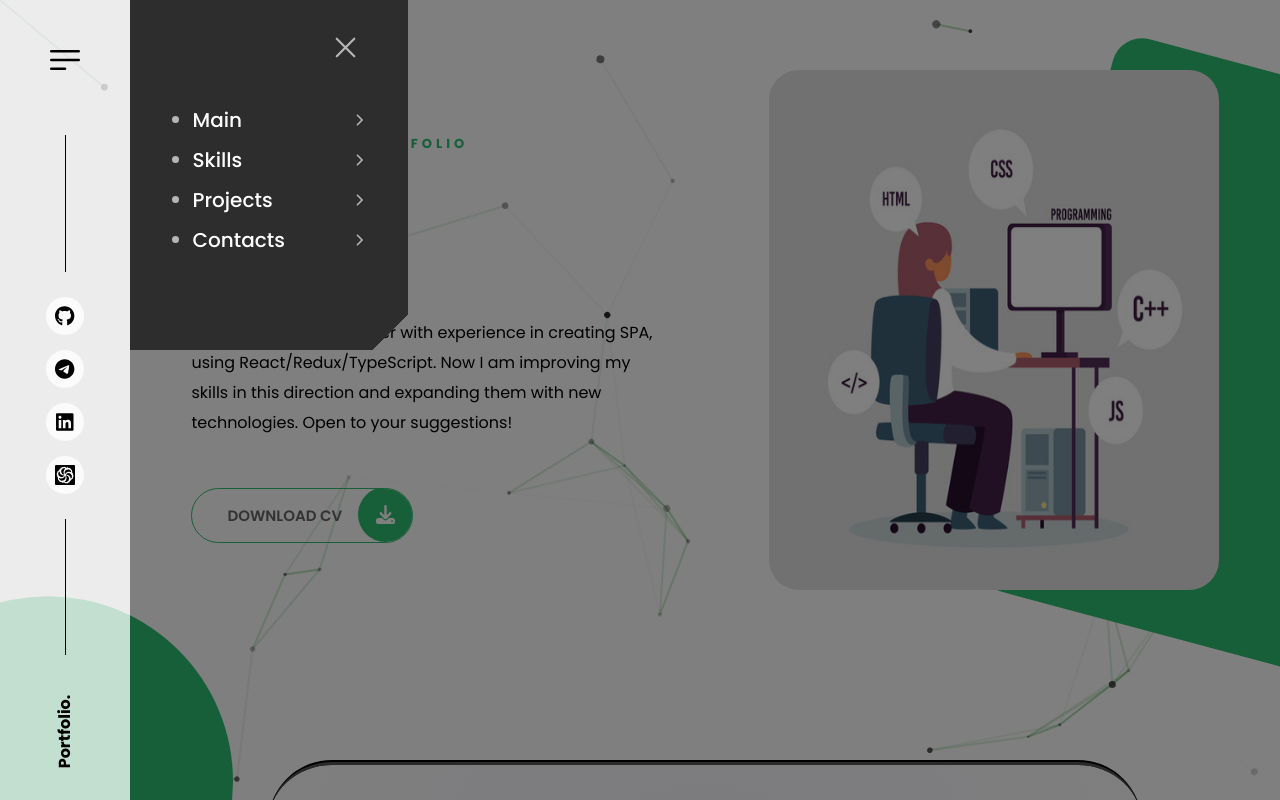
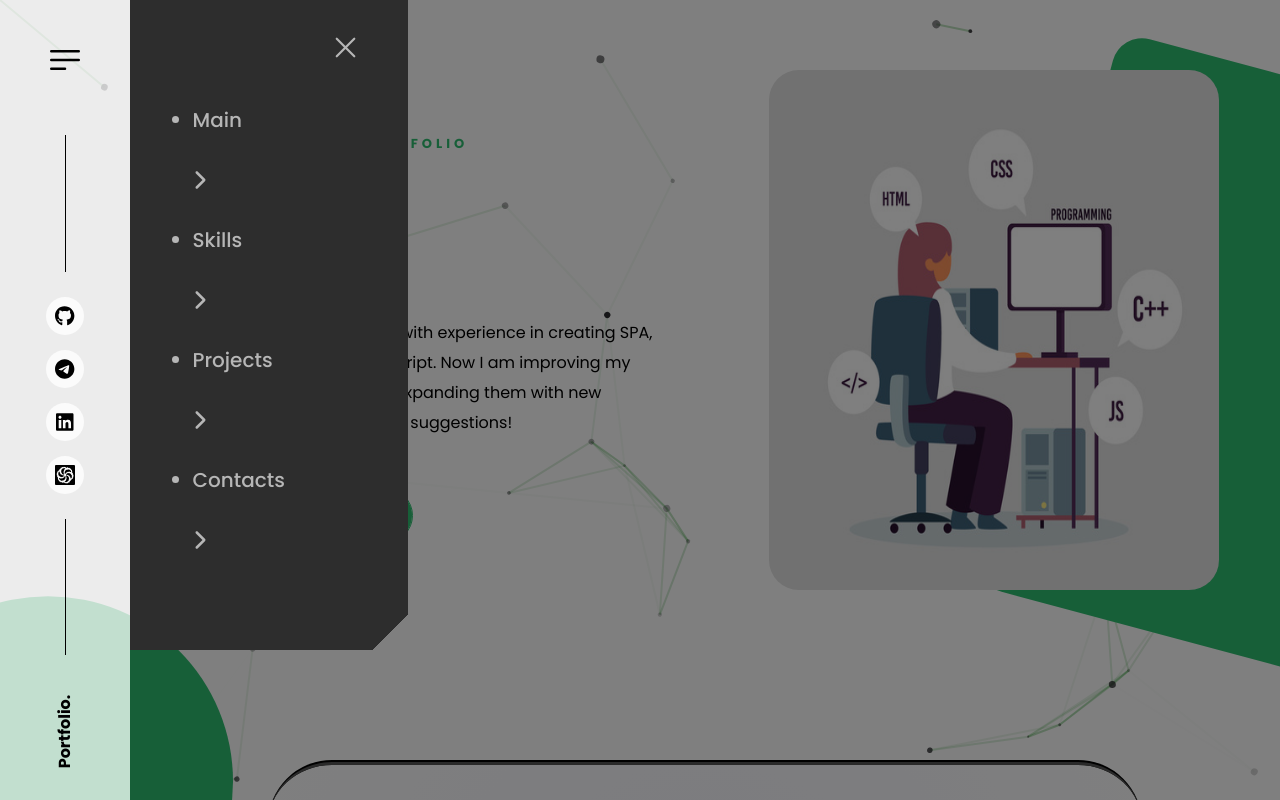
Before and after one commit to yanakorobova/portfolio, a React (Create React App) app: page / in a window 1280 px wide. Both pictures are taken after a click on the icon 65 px from the left and 60 px from the top of the page. Shown: the top 800 px of the page. Built offline with nearby package versions, Linux system fonts and the light colour scheme.

Commit message:
ref: cleanup code

```diff
--- a/src/components/sections/Header/Nav/Nav.tsx
+++ b/src/components/sections/Header/Nav/Nav.tsx
@@ -8,7 +8,7 @@ type NavPropsType = {
     open: boolean
     setOpen: (open: false) => void
 }
-export const Nav: React.FC<NavPropsType> = ({setOpen,open}) => {
+export const Nav: React.FC<NavPropsType> = ({setOpen, open}) => {
 
     const closeMenu = () => {
         setOpen(false)
@@ -20,28 +20,28 @@ export const Nav: React.FC<NavPropsType> = ({setOpen,open}) => {
             <HiXMark className={x} onClick={closeMenu}/>
             <ul className={links} onClick={closeMenu}>
                 <li>
-                    <div>
-                        <a href={"#intro"}>Main</a>
+                    <a href={"#intro"}>
+                        <p>Main</p>
                         <FontAwesomeIcon icon={faChevronRight} className={s.arr}/>
-                    </div>
+                    </a>
                 </li>
                 <li>
-                    <div>
-                        <a href={"#skills"}>Skills</a>
+                    <a href={"#skills"}>
+                        <p>Skills</p>
                         <FontAwesomeIcon icon={faChevronRight} className={s.arr}/>
-                    </div>
+                    </a>
                 </li>
                 <li>
-                    <div>
-                        <a href={"#projects"}>Projects</a>
+                    <a href={"#projects"}>
+                        <p>Projects</p>
                         <FontAwesomeIcon icon={faChevronRight} className={s.arr}/>
-                    </div>
+                    </a>
                 </li>
                 <li>
-                    <div>
-                        <a href={"#contacts"}>Contacts</a>
+                    <a href={"#contacts"}>
+                        <p>Contacts</p>
                         <FontAwesomeIcon icon={faChevronRight} className={s.arr}/>
-                    </div>
+                    </a>
                 </li>
             </ul>
         </nav>
```
